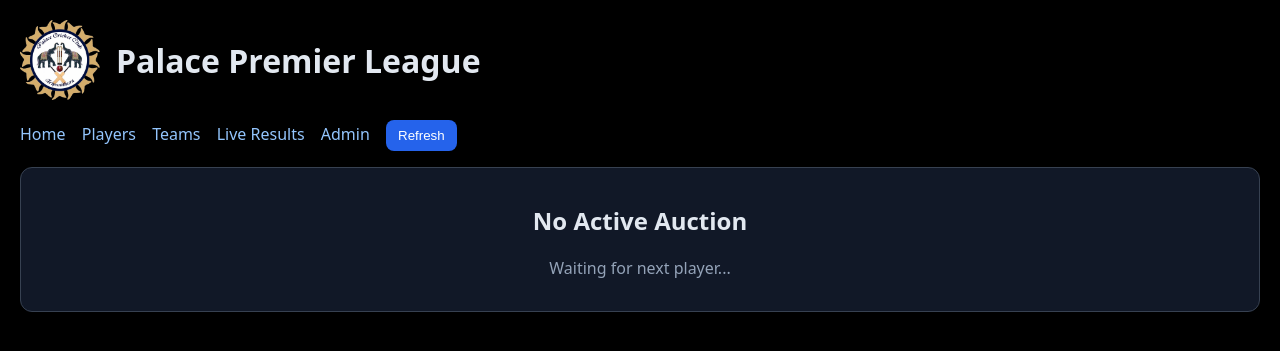
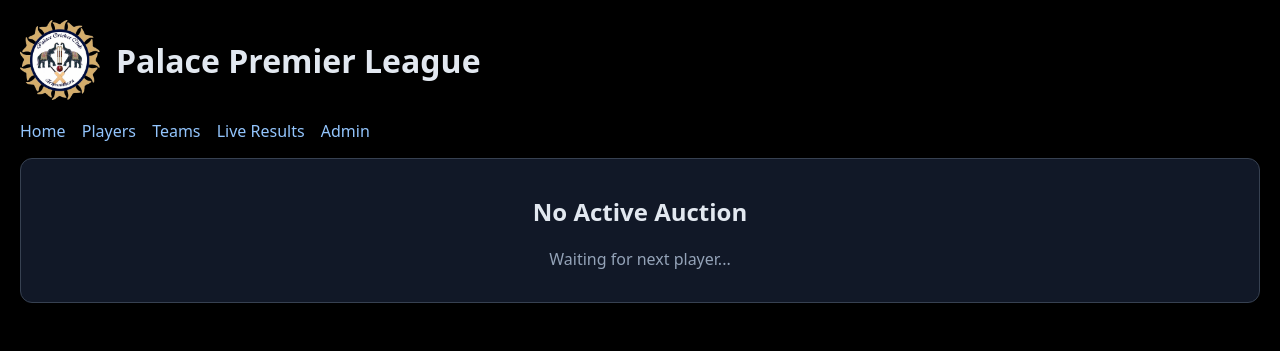
Before and after one commit to sreeharimv/auction-platform, a Flask app: page /live-view in a window 1280 px wide. Shown: the top 351 px of the page. Run offline with Flask 2, Linux system fonts and the light colour scheme; data that the repository does not hold is empty.

Commit message:
Updated live view page

```diff
--- a/templates/live_view.html
+++ b/templates/live_view.html
@@ -20,7 +20,6 @@
       <a href="{{ url_for('teams') }}">Teams</a>
       <a href="{{ url_for('results') }}">Live Results</a>
       <a href="{{ url_for('admin') }}">Admin</a>
-      <button onclick="location.reload()" class="btn" style="margin-left: auto;">Refresh</button>
     </nav>
 
 
@@ -29,7 +28,6 @@
     <div class="grid" style="margin-bottom: 20px; grid-template-columns: 360px 1fr; gap: 20px; align-items: stretch;">
       <!-- Left column: Larger player photo -->
       <div class="card" style="text-align: center; padding: 30px;">
-        <div class="label" style="margin-bottom: 20px;">Current Player</div>
         <img id="lv-photo" src="{{ url_for('static', filename='players/' + (current_player.photo or 'default.png')) }}?t={{ timestamp() }}" alt="{{ current_player.name }}" style="width: 240px; height: 240px; border-radius: 50%; object-fit: cover; border: 4px solid #93c5fd; margin: 0 auto 20px; display: block; box-shadow: 0 8px 32px rgba(147, 197, 253, 0.3);" onerror="this.src='{{ url_for('static', filename='players/default.png') }}'">
         <div id="lv-name" class="metric" style="font-size: 32px;">{{ current_player.name }}</div>
         <div id="lv-role" style="color: #94a3b8; font-size: 16px;">{{ current_player.role }}</div>
```
Also changed, not shown: static/players/abhilash.jpg, static/players/appu.jpg, static/players/arjun-m.jpg, static/players/arjun-menon.jpg, static/players/arun-chandran.jpg, static/players/ashith.jpg, static/players/govind.jpg, static/players/hari-sharma.jpg, static/players/kannan-ramkumar.jpg, static/players/kiran.jpg, static/players/marsh.jpg, static/players/raman.jpg, static/players/sidharth.jpg, static/players/sreekanthrv.jpg, 2 more files.
